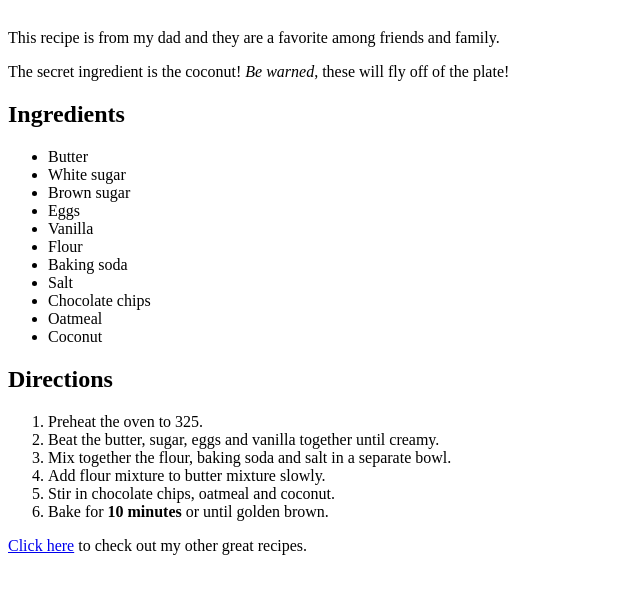
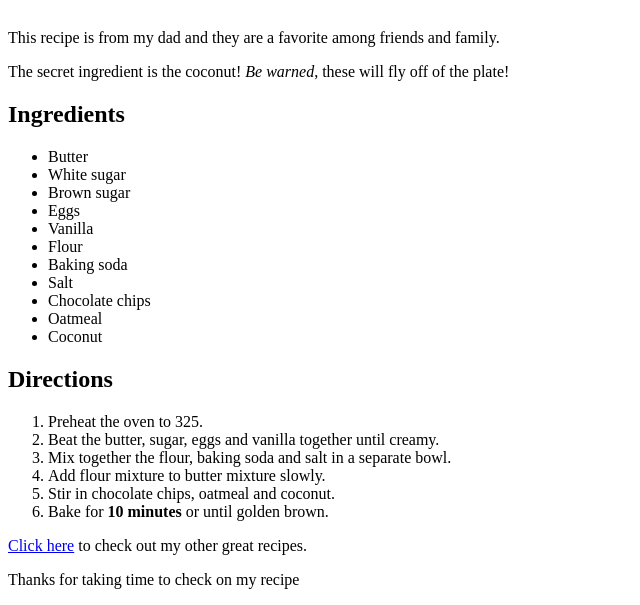
Before and after one commit to smmuiruri/new-cookie-recipe, a plain HTML site: page new-cookie-recipe.html in a window 1280 px wide. Shown: the part 301-906 px from the top of the page, without its empty margins (0-640 px from the left). Before the commit the page ends 872 px from the top, so only its background shows below. Drawn offline with Linux system fonts and the light colour scheme.

Commit message:
Add a thank you note

```diff
--- a/new-cookie-recipe.html
+++ b/new-cookie-recipe.html
@@ -44,5 +44,6 @@
     </ol>
 
     <p><a href="http://allrecipes.com">Click here</a> to check out my other great recipes.</p>
+    <p>Thanks for taking time to check on my recipe</p>
   </body>
 </html>
```
